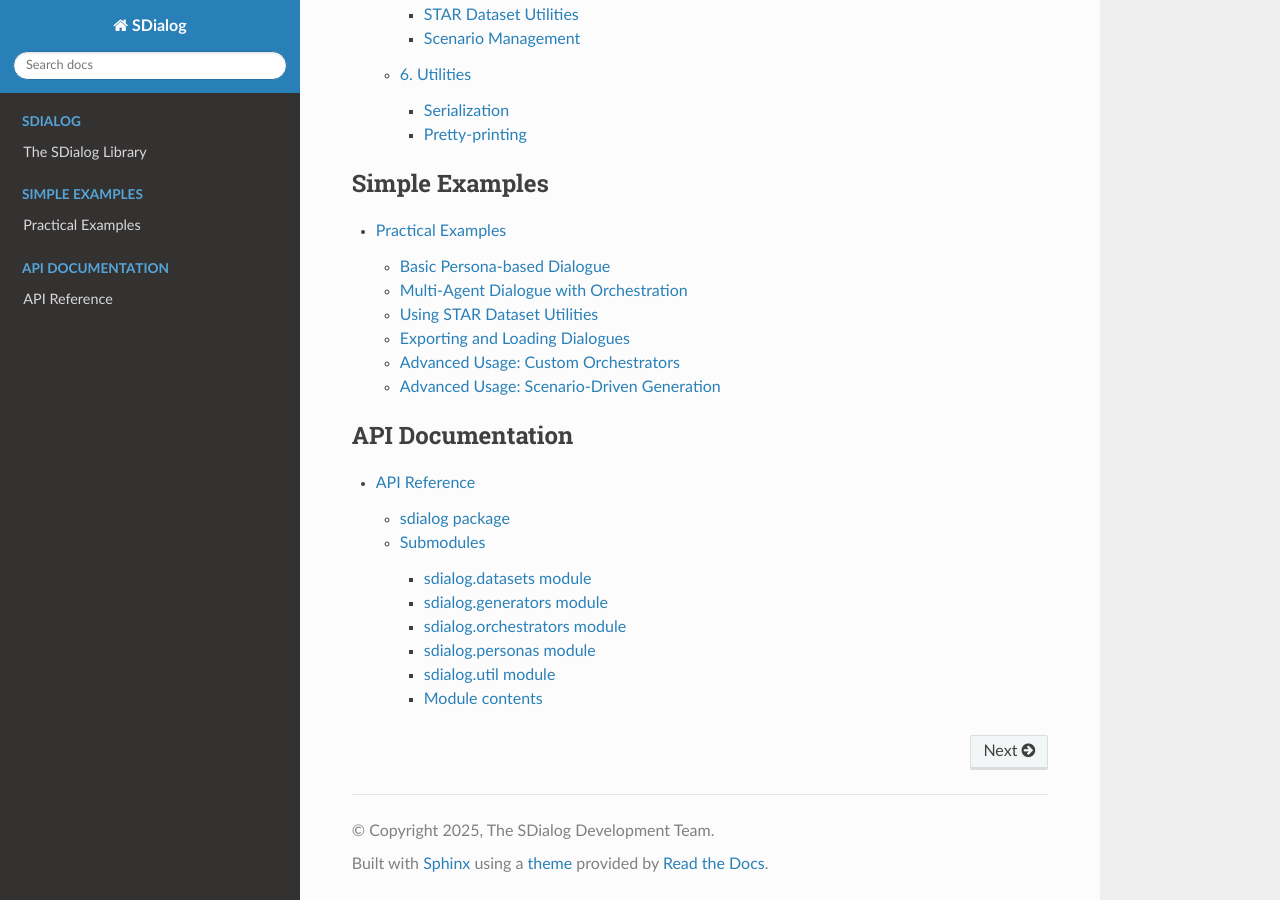
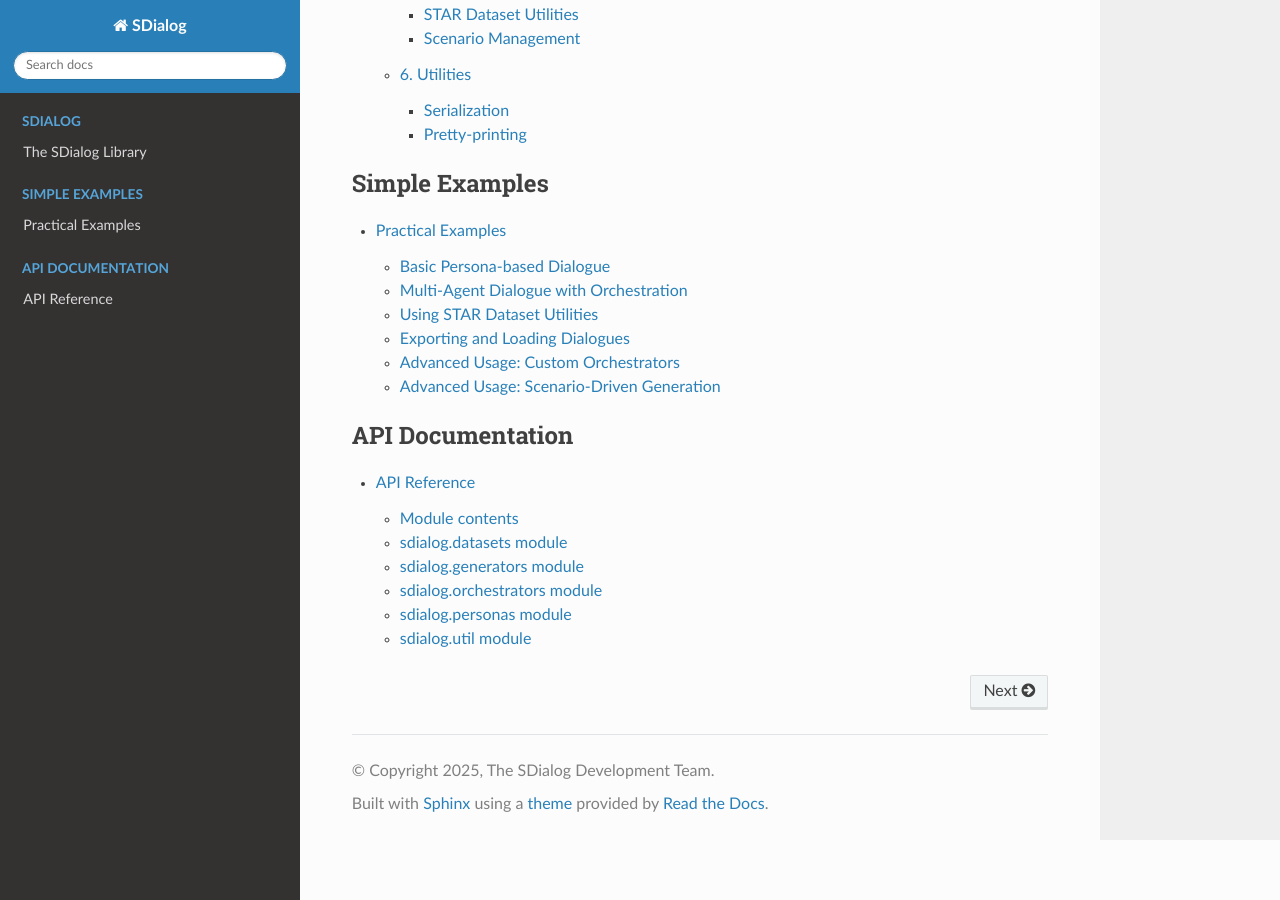
Before and after one commit to qanastek/sdialog, a Sphinx documentation site: the page built from docs/index.rst, in a window 1280 px wide and 900 px high, scrolled down 1394 px. Built offline with Sphinx 7.4.7 and the Read the Docs theme 3.1.0, drawn with Linux system fonts in a browser that asks for light colours; formulas are drawn with MathJax 3; pages that are not in the unit, such as notebooks, are missing from menus.

```diff
--- a/docs/api/index.rst
+++ b/docs/api/index.rst
@@ -1,62 +1,52 @@
 API Reference
 =============
 
-sdialog package
+
+Module contents
 ---------------
 
 .. automodule:: sdialog
    :members:
-   :undoc~members:
-   :show~inheritance:
+   :undoc-members:
+   :show-inheritance:
 
 
-Submodules
-----------
-
 sdialog.datasets module
-~~~~~~~~~~~~~~~~~~~~~~~
+-----------------------
 
 .. automodule:: sdialog.datasets
    :members:
-   :undoc~members:
-   :show~inheritance:
+   :undoc-members:
+   :show-inheritance:
 
 sdialog.generators module
-~~~~~~~~~~~~~~~~~~~~~~~~~
+-------------------------
 
 .. automodule:: sdialog.generators
    :members:
-   :undoc~members:
-   :show~inheritance:
+   :undoc-members:
+   :show-inheritance:
 
 sdialog.orchestrators module
-~~~~~~~~~~~~~~~~~~~~~~~~~~~~
+----------------------------
 
 .. automodule:: sdialog.orchestrators
    :members:
-   :undoc~members:
-   :show~inheritance:
+   :undoc-members:
+   :show-inheritance:
 
 sdialog.personas module
-~~~~~~~~~~~~~~~~~~~~~~~
+-----------------------
 
 .. automodule:: sdialog.personas
    :members:
-   :undoc~members:
-   :show~inheritance:
+   :undoc-members:
+   :show-inheritance:
 
 sdialog.util module
-~~~~~~~~~~~~~~~~~~~
+-------------------
 
 .. automodule:: sdialog.util
    :members:
-   :undoc~members:
-   :show~inheritance:
-
-Module contents
-~~~~~~~~~~~~~~~
-
-.. automodule:: sdialog
-   :members:
-   :undoc~members:
-   :show~inheritance:
+   :undoc-members:
+   :show-inheritance:
```
